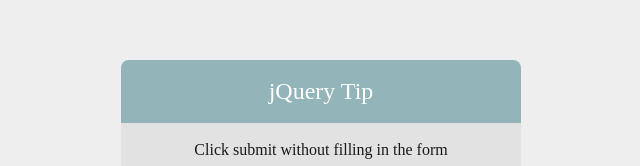
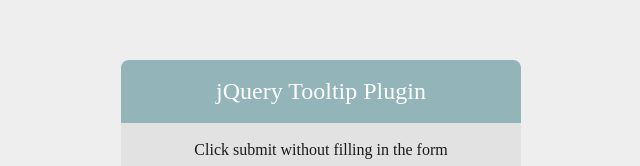
Before and after one commit to pkrll/JavaScript, a plain HTML site: page Tooltip/Example/index.html in a window 1280 px wide. Shown: the part 140-306 px from the top of the page, without its empty margins (319-959 px from the left). Drawn offline with nearby package versions, Linux system fonts and the light colour scheme.

Commit message:
Small fixes

```diff
--- a/Tooltip/Example/index.html
+++ b/Tooltip/Example/index.html
@@ -13,7 +13,7 @@
 
         <div class="login-window" style="">
             <div class="login-window-header">
-                jQuery Tip
+                jQuery Tooltip Plugin
             </div>
             <div class="login-window-input" >
                 <form>
```
Also changed, not shown: Tooltip/README.md.
